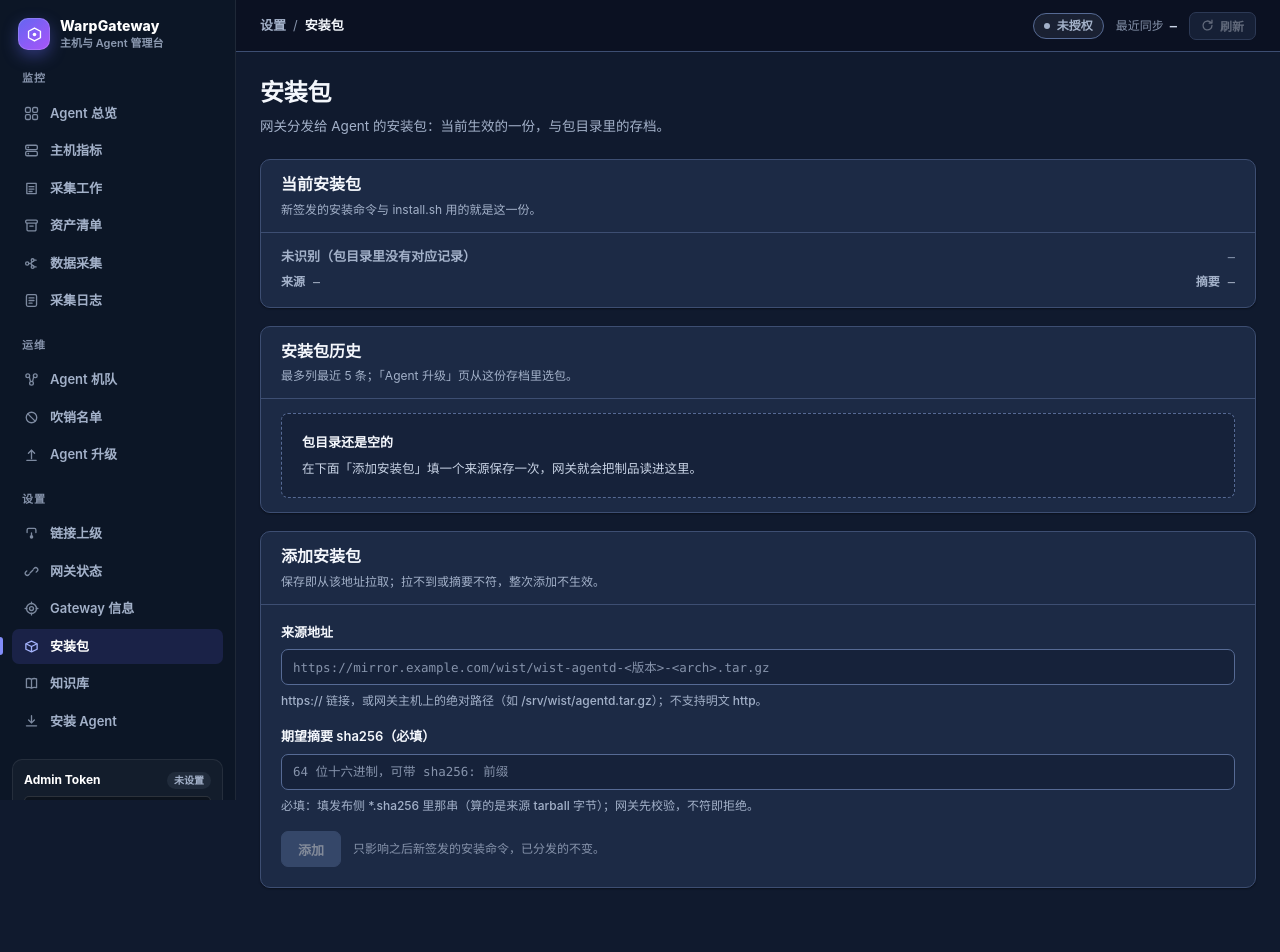
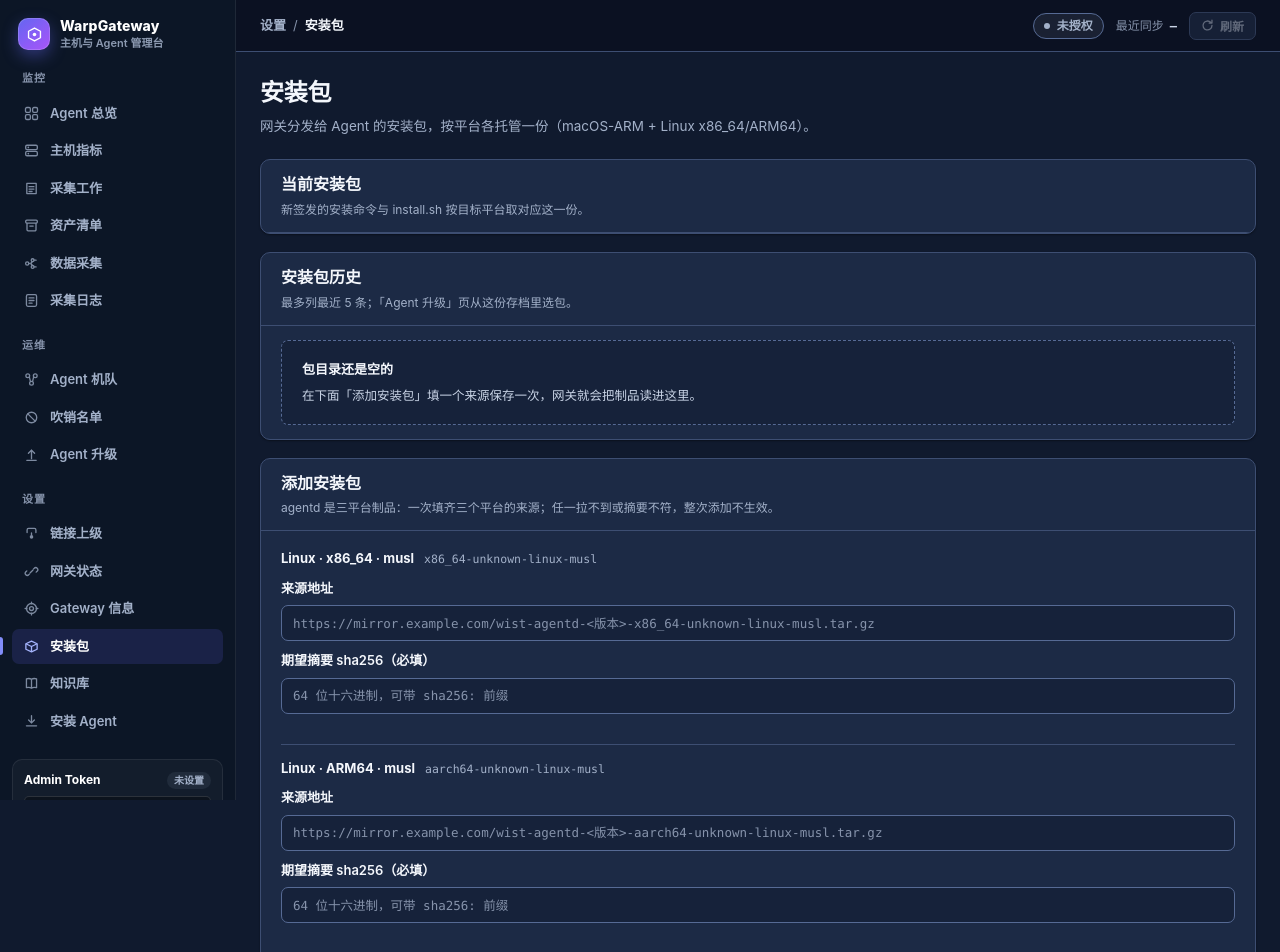
Before and after one commit to dayu-sec/wist-gateway-web, a React (Vite) app: page /install-package in a window 1280 px wide. Shown: the top 952 px of the page. Built offline with nearby package versions, Linux system fonts and the light colour scheme.

Commit message:
feat(install-package): 安装包页改为多平台（对齐 gops 三平台）

```diff
--- a/package.json
+++ b/package.json
@@ -1,7 +1,7 @@
 {
   "name": "wist-gateway-web",
   "private": true,
-  "version": "0.2.0",
+  "version": "0.3.0",
   "type": "module",
   "engines": {
     "node": ">=24"
--- a/src/api/admin.ts
+++ b/src/api/admin.ts
@@ -255,22 +255,30 @@ export interface AgentInstallCode {
  * `packageSha256` / `updatedAt` 为 null 表示从未在管理面添加过。地址仍会返回（网关自己的
  * 分端点，与当前生效值无关，便于页面直接展示）；但**没有添加过就没有可用包**。
  */
-export interface AgentInstallPackage {
-  addressId: string;
+export interface AgentInstallPackagePlatform {
+  /** 目标平台（target-triple，如 `aarch64-apple-darwin`）。 */
+  platform: string;
   packageUrl: string;
   packageSha256: string | null;
   updatedBy: string;
   updatedAt: string | null;
 }
 
+export interface AgentInstallPackage {
+  /** 已录入的平台安装包（每平台一行；空 = 还没添加过）。 */
+  packages: AgentInstallPackagePlatform[];
+}
+
+export interface SetAgentInstallPackageArtifact {
+  platform: string;
+  packageUrl: string;
+  /** 期望摘要（sha256，可带 `sha256:` 前缀）：网关拿块字节核对，不符即拒。 */
+  packageSha256: string;
+}
+
 export interface SetAgentInstallPackageCommand {
-  packageUrl: string;
-  /**
-   * 期望摘要（sha256，可带 `sha256:` 前缀）：网关拿块字节核对，不符即拒。
-   *
-   * **必填**：包的 sha256 是内容身份，缺了就没有可校验的事实来源（页面也按必填拦）。
-   */
-  packageSha256: string;
+  /** 多平台：一次提交各平台一份（缺任一都会被网关整体拒绝）。 */
+  artifacts: SetAgentInstallPackageArtifact[];
   requestedBy?: string;
 }
 
@@ -543,28 +551,34 @@ function normalizeAgentHealth(
 }
 
 export function normalizeAgentInstallPackage(payload: any): AgentInstallPackage {
-  const setting = payload.install_package ?? payload.installPackage ?? payload;
-  return {
-    addressId: requiredString(
-      setting.address_id ?? setting.addressId,
-      "agentInstallPackage.addressId",
-    ),
+  const root = payload.install_package ?? payload.installPackage ?? payload;
+  return {
+    packages: requiredArray(
+      root.packages,
+      "agentInstallPackage.packages",
+    ).map((item, index) => {
+      const at = `agentInstallPackage.packages[${index}]`;
+      const record = requiredRecord(item, at);
+      return {
+        platform: requiredString(record.platform, `${at}.platform`),
         packageUrl: requiredString(
-      setting.package_url ?? setting.packageUrl,
-      "agentInstallPackage.packageUrl",
+          record.package_url ?? record.packageUrl,
+          `${at}.packageUrl`,
         ),
         packageSha256: nullableString(
-      setting.package_sha256 ?? setting.packageSha256 ?? null,
-      "agentInstallPackage.packageSha256",
+          record.package_sha256 ?? record.packageSha256 ?? null,
+          `${at}.packageSha256`,
         ),
         updatedBy: requiredString(
-      setting.updated_by ?? setting.updatedBy,
-      "agentInstallPackage.updatedBy",
+          record.updated_by ?? record.updatedBy,
+          `${at}.updatedBy`,
         ),
         updatedAt: nullableString(
-      setting.updated_at ?? setting.updatedAt ?? null,
-      "agentInstallPackage.updatedAt",
-    ),
+          record.updated_at ?? record.updatedAt ?? null,
+          `${at}.updatedAt`,
+        ),
+      };
+    }),
   };
 }
 
@@ -1164,8 +1178,11 @@ export async function setAgentInstallPackage(
     {
       method: "POST",
       body: JSON.stringify({
-        package_url: command.packageUrl,
-        package_sha256: command.packageSha256.trim(),
+        artifacts: command.artifacts.map((artifact) => ({
+          platform: artifact.platform,
+          package_url: artifact.packageUrl,
+          package_sha256: artifact.packageSha256.trim(),
+        })),
         requested_by: command.requestedBy,
       }),
     },
--- a/src/components/SubsystemAgentPackagePage.module.css
+++ b/src/components/SubsystemAgentPackagePage.module.css
@@ -423,6 +423,46 @@
   font-size: 13px;
 }
 
+/* 多平台录入：每个平台一组（标题 + 来源 + 摘要），组与组之间拉开。 */
+.variantBlock {
+  display: flex;
+  flex-direction: column;
+  gap: 10px;
+  padding: 14px 0;
+  border-top: 1px solid var(--border);
+}
+
+.variantBlock:first-of-type {
+  border-top: none;
+  padding-top: 0;
+}
+
+.variantTitle {
+  display: flex;
+  align-items: baseline;
+  flex-wrap: wrap;
+  gap: 4px 10px;
+}
+
+.variantTitle strong {
+  color: var(--text);
+  font-size: 13px;
+  font-weight: 700;
+}
+
+.variantTitle code {
+  color: var(--text-3);
+  font-family: var(--font-mono);
+  font-size: 11.5px;
+}
+
+/* 跨平台共用的一句字段说明（挂在三组之后）。 */
+.fieldHint {
+  color: var(--text-3);
+  font-size: 12px;
+  line-height: 1.6;
+}
+
 @media (max-width: 560px) {
   .main {
     padding: 22px 16px 40px;
--- a/src/components/SubsystemAgentPackagePage.tsx
+++ b/src/components/SubsystemAgentPackagePage.tsx
@@ -12,13 +12,30 @@ import { RateLimitNotice } from "./RateLimitNotice";
 import { sha256Error } from "../sha256";
 import {
   PACKAGE_HISTORY_DISPLAY_LIMIT,
-  findCurrentPackage,
   isEmptyPackageHistory,
   packageLabel,
   packageShaLabel,
   recentPackages,
 } from "./agentUpgradePackages";
 import styles from "./SubsystemAgentPackagePage.module.css";
+
+/**
+ * agentd 的三个发布平台（target-triple）：网关按平台分别托管安装包。
+ * `id` 与后端包内目录名解析出的 target-triple 一致。
+ */
+const PLATFORM_SLOTS = [
+  { id: "x86_64-unknown-linux-musl", label: "Linux · x86_64 · musl" },
+  { id: "aarch64-unknown-linux-musl", label: "Linux · ARM64 · musl" },
+  { id: "aarch64-apple-darwin", label: "macOS · ARM" },
+] as const;
+
+const PLATFORM_LABELS: Record<string, string> = Object.fromEntries(
+  PLATFORM_SLOTS.map((slot) => [slot.id, slot.label]),
+);
+
+function platformLabel(platform: string): string {
+  return PLATFORM_LABELS[platform] ?? platform;
+}
 
 /** 读取当前设置失败时的提示。 */
 function loadErrorMessage(error: unknown): string {
@@ -104,14 +121,12 @@ function PackageHistoryRow({ pkg }: { pkg: InstallPackageView }) {
 /**
  * 「安装包」页（路由 `/install-package`）：网关分发给 Agent 的安装包。
  *
+ * **按平台**管理（agentd 是平台专用制品）：macOS-ARM + Linux x86_64/ARM64 各一份。
  * 三张卡按「现在是什么 → 有过什么 → 怎么加」排：
- * ① 当前安装包 —— 只读。新签发的安装命令与 install.sh 用的就是这一份；版本 / 架构只有在包目录里
- *    按**摘要**对齐到记录才报得出来（录入时来源与摘要同一次写进设置与包目录，摘要是唯一的公共键，
- *    见 `findCurrentPackage`）。没添加过 = **没有可用包**（网关没有内置包这条退路），安装命令会明确报错。
- * ② 安装包历史 —— 网关包目录里添加过的制品，最多列最近 5 条；「Agent 升级」页从这份存档里选包，
- *    那一页不受这一屏的显示上限影响。
- * ③ 添加安装包 —— 填来源地址（本机绝对路径或 https）后保存：网关先拉到本地，成功才落库并成为
- *    当前分发包；拉不到或摘要不符整次添加都不生效，既不落库也不覆盖已有缓存。
+ * ① 当前安装包 —— 只读，逐平台列出当前生效的那一份（没添加过的平台即缺件，对应平台的新装会明确报错）。
+ * ② 安装包历史 —— 网关包目录里添加过的制品，最多列最近 5 条；「Agent 升级」页从这份存档里选包。
+ * ③ 添加安装包 —— 每个平台填来源地址（本机绝对路径或 https）后**一次提交三平台**：任一拉不到
+ *    或摘要不符，整次添加都不生效（既不落库也不覆盖已有缓存）。
  *
  * 文案分工：页头只交代这一页管什么，卡头一行说明讲该卡的状态语义，影响面归按钮旁的 hint，
  * 细节归字段自己的小字 —— 同一机制在一屏里最多出现两次。
@@ -122,48 +137,64 @@ export function SubsystemAgentPackagePage() {
   const packages = useInstallPackages();
   const queryClient = useQueryClient();
 
-  const [packageUrl, setPackageUrl] = useState("");
-  // 两个框都不预填、成功后也都清空：这张卡的语义是**添加一个新包**，框里应该只有「这次要录入什么」。
-  // 预填当前来源会让「添加」读起来像「把当前这份再存一次」；留上一次的输入则会让它看起来像个现值。
-  // 摘要框本来就只描述**这一次**的期望值，留着旧值下次必被拿去校验新内容而误报。
-  const [packageSha256, setPackageSha256] = useState("");
-  const [packageShaError, setPackageShaError] = useState<string | null>(null);
+  const blankRows = () =>
+    PLATFORM_SLOTS.map((slot) => ({ platform: slot.id, url: "", sha256: "" }));
+  const [rows, setRows] = useState(blankRows);
+  // 两个框都不预填、成功后也都清空：这张卡的语义是**添加一个新包**。
+  const [rowErrors, setRowErrors] = useState<(string | null)[]>(() =>
+    PLATFORM_SLOTS.map(() => null),
+  );
 
   const setting = installPackage.data ?? null;
-  const currentSha256 = setting?.packageSha256 ?? null;
-  // 后端用 `updatedAt === null` 报「从未添加过」（此时 url 为空串、摘要为 null），
-  // 与「设置了一个空值」区分开。
-  const currentIsUnset = setting !== null && setting.updatedAt === null;
+  const current = setting?.packages ?? [];
+  // 后端用「packages 为空」报「从未添加过」。
+  const currentIsUnset = setting !== null && current.length === 0;
   const history = packages.data ?? [];
-  // 当前生效的那一份在包目录里的记录：只有它能补出版本 / 架构。
-  const currentPackage = findCurrentPackage(history, currentSha256);
   const recentHistory = recentPackages(history, PACKAGE_HISTORY_DISPLAY_LIMIT);
 
-  const canSubmitPackage =
-    packageUrl.trim().length > 0 && !setInstallPackage.isPending;
+  const canSubmitPackage = !setInstallPackage.isPending;
+
+  function updateRow(
+    index: number,
+    patch: Partial<{ url: string; sha256: string }>,
+  ) {
+    setRows((current) =>
+      current.map((row, i) => (i === index ? { ...row, ...patch } : row)),
+    );
+  }
+
+  function setRowError(index: number, message: string | null) {
+    setRowErrors((current) =>
+      current.map((value, i) => (i === index ? message : value)),
+    );
+  }
 
   function handlePackageSubmit(event: FormEvent<HTMLFormElement>) {
     event.preventDefault();
     if (!canSubmitPackage) return;
-    const digest = packageSha256.trim();
-    // 摘要是**必填**：提交前先拦一道，省一次注定 400 的往返，并当场说清哪里不对。
-    const error = sha256Error(digest);
-    if (error) {
-      setPackageShaError(error);
+    // 三平台都必填且摘要格式正确，否则当场拦下（省一次注定 400 的往返）。
+    const nextErrors = rows.map((row) => {
+      if (!row.url.trim()) return "请填写该平台的来源地址。";
+      return sha256Error(row.sha256.trim());
+    });
+    if (nextErrors.some((message) => message)) {
+      setRowErrors(nextErrors);
       return;
     }
-    setPackageShaError(null);
+    setRowErrors(PLATFORM_SLOTS.map(() => null));
     setInstallPackage.mutate(
       {
-        packageUrl: packageUrl.trim(),
-        packageSha256: digest,
+        artifacts: rows.map((row) => ({
+          platform: row.platform,
+          packageUrl: row.url.trim(),
+          packageSha256: row.sha256.trim(),
+        })),
       },
       {
         onSuccess: () => {
-          // 这一次的输入已经用掉了：清空两个框，让「添加」复位于一个空表单。
-          setPackageUrl("");
-          setPackageSha256("");
-          setPackageShaError(null);
+          // 这一次的输入已经用掉了：清空表单，让「添加」复位于一个空表单。
+          setRows(blankRows());
+          setRowErrors(PLATFORM_SLOTS.map(() => null));
           // 添加会把制品录进包目录 → 历史列表与「当前安装包」都要跟着刷新。
           // （当前值那条查询由 useSetAgentInstallPackage 自己失效，这里只管包目录。）
           void queryClient.invalidateQueries({
@@ -180,7 +211,8 @@ export function SubsystemAgentPackagePage() {
         <header className={styles.pageHeader}>
           <h1 className={styles.pageTitle}>安装包</h1>
           <p className={styles.pageSummary}>
-            网关分发给 Agent 的安装包：当前生效的一份，与包目录里的存档。
+            网关分发给 Agent 的安装包，按平台各托管一份（macOS-ARM + Linux
+            x86_64/ARM64）。
           </p>
         </header>
 
@@ -190,7 +222,7 @@ export function SubsystemAgentPackagePage() {
         >
           <header className={styles.cardHead}>
             <h2 id="install-package-current">当前安装包</h2>
-            <p>新签发的安装命令与 install.sh 用的就是这一份。</p>
+            <p>新签发的安装命令与 install.sh 按目标平台取对应这一份。</p>
           </header>
 
           {installPackage.isLoading || installPackage.isError ? (
@@ -204,62 +236,44 @@ export function SubsystemAgentPackagePage() {
             <div className={styles.packageEmpty}>
               <strong>还没有可用的安装包</strong>
               <span>
-                网关没添加过安装包，新签发的安装命令与 install.sh 这时候会明确报错（不会默默用一个旧包）。在下面填来源添加一份即可。
+                网关没添加过安装包，新签发的安装命令与 install.sh
+                这时候会明确报错（不会默默用一个旧包）。在下面按平台添加即可。
               </span>
             </div>
           ) : (
-            /* 两行：上行「是哪一份」（版本 · 架构 + 生效时间），下行「从哪来」（来源 + 摘要）。
-               四行 dt/dd 会把一张纯只读的卡铺得比下面的录入表单还高，而它要回答的只有这两问。 */
-            <div className={styles.currentBody}>
-              <div className={styles.currentLine}>
-                {currentPackage ? (
-                  <span className={styles.currentLabel}>
-                    {packageLabel(currentPackage)}
+            <ul className={styles.packageList}>
+              {current.map((entry) => (
+                <li key={entry.platform} className={styles.packageRow}>
+                  <div className={styles.packageRowTop}>
+                    <span className={styles.packageLabel}>
+                      {platformLabel(entry.platform)}
                     </span>
-                ) : (
-                  <span className={styles.currentUnknown}>
-                    未识别（包目录里没有对应记录）
-                  </span>
-                )}
-                <span className={styles.currentTime}>
-                  {timestampText(setting?.updatedAt ?? null)}
-                  {setting?.updatedBy ? ` · ${setting.updatedBy}` : ""}
+                    <span className={styles.packageTime}>
+                      {timestampText(entry.updatedAt)}
+                      {entry.updatedBy ? ` · ${entry.updatedBy}` : ""}
                     </span>
                   </div>
-              <div className={styles.currentMeta}>
-                {/* 来源与摘要各成一组：两组之间的间距要明显大于组内标签与值的间距，
-                    否则四个成对的词会连成一串读不出配对关系。来源可长可短，由它让位。 */}
-                <span className={`${styles.metaGroup} ${styles.metaGroupSource}`}>
-                  <span className={styles.metaLabel}>来源</span>
+                  <div className={styles.packageRowMeta}>
                     <span
-                    className={styles.metaValue}
-                    title={setting?.packageUrl ?? ""}
+                      className={styles.packageSource}
+                      title={entry.packageUrl}
                     >
-                    {setting?.packageUrl || "—"}
+                      {entry.packageUrl || "—"}
                     </span>
-                  {setting?.packageUrl ? (
+                    {entry.packageUrl ? (
                       <CopyButton
-                      text={setting.packageUrl}
+                        text={entry.packageUrl}
                         label="复制"
                         className={styles.inlineCopyButton}
                       />
                     ) : null}
-                </span>
-                <span className={`${styles.metaGroup} ${styles.metaGroupSha}`}>
-                  <span className={styles.metaLabel}>摘要</span>
-                  <span className={styles.metaSha} title={currentSha256 ?? ""}>
-                    {packageShaLabel(currentSha256)}
-                  </span>
-                  {currentSha256 ? (
-                    <CopyButton
-                      text={currentSha256}
-                      label="复制"
-                      className={styles.inlineCopyButton}
-                    />
-                  ) : null}
+                    <span className={styles.packageSha}>
+                      {packageShaLabel(entry.packageSha256)}
                     </span>
                   </div>
-            </div>
+                </li>
+              ))}
+            </ul>
           )}
         </section>
 
@@ -314,48 +328,60 @@ export function SubsystemAgentPackagePage() {
         <section className={styles.card} aria-labelledby="install-package-add">
           <header className={styles.cardHead}>
             <h2 id="install-package-add">添加安装包</h2>
-            <p>保存即从该地址拉取；拉不到或摘要不符，整次添加不生效。</p>
+            <p>
+              agentd 是三平台制品：一次填齐三个平台的来源；任一拉不到或摘要不符，整次添加不生效。
+            </p>
           </header>
 
           <form className={styles.form} onSubmit={handlePackageSubmit}>
+            {PLATFORM_SLOTS.map((slot, index) => (
+              <div key={slot.id} className={styles.variantBlock}>
+                <div className={styles.variantTitle}>
+                  <strong>{slot.label}</strong>
+                  <code>{slot.id}</code>
+                </div>
                 <label className={styles.field}>
                   <span>来源地址</span>
                   <input
                     type="text"
-                value={packageUrl}
-                onChange={(event) => setPackageUrl(event.target.value)}
-                placeholder="https://mirror.example.com/wist/wist-agentd-<版本>-<arch>.tar.gz"
+                    value={rows[index].url}
+                    onChange={(event) => {
+                      updateRow(index, { url: event.target.value });
+                      if (rowErrors[index]) setRowError(index, null);
+                    }}
+                    placeholder={`https://mirror.example.com/wist-agentd-<版本>-${slot.id}.tar.gz`}
                     autoComplete="off"
                     required
                   />
-              <small>
-                https:// 链接，或网关主机上的绝对路径（如 /srv/wist/agentd.tar.gz）；不支持明文 http。
-              </small>
                 </label>
                 <label className={styles.field}>
                   <span>期望摘要 sha256（必填）</span>
                   <input
                     type="text"
-                value={packageSha256}
+                    value={rows[index].sha256}
                     onChange={(event) => {
-                  setPackageSha256(event.target.value);
-                  if (packageShaError) setPackageShaError(null);
+                      updateRow(index, { sha256: event.target.value });
+                      if (rowErrors[index]) setRowError(index, null);
                     }}
                     placeholder="64 位十六进制，可带 sha256: 前缀"
                     autoComplete="off"
                     spellCheck={false}
                     required
-                aria-invalid={packageShaError ? true : undefined}
+                    aria-invalid={rowErrors[index] ? true : undefined}
                   />
-              <small>
-                必填：填发布侧 *.sha256 里那串（算的是来源 tarball 字节）；网关先校验，不符即拒绝。
-              </small>
                 </label>
-            {packageShaError ? (
+                {rowErrors[index] ? (
                   <div className={styles.errorBanner} role="alert">
-                {packageShaError}
+                    {rowErrors[index]}
                   </div>
                 ) : null}
+              </div>
+            ))}
+            <small className={styles.fieldHint}>
+              https:// 链接，或网关主机上的绝对路径（如
+              /srv/wist/agentd.tar.gz）；不支持明文 http。摘要填发布侧 *.sha256
+              里那串，网关先校验，不符即拒。
+            </small>
             {setInstallPackage.isError ? (
               <div className={styles.errorBanner} role="alert">
                 {packageAddErrorMessage(setInstallPackage.error)}
@@ -363,7 +389,7 @@ export function SubsystemAgentPackagePage() {
             ) : null}
             {setInstallPackage.isSuccess ? (
               <div className={styles.formNotice} role="status">
-                {`已添加：网关已从该来源拉取到本地，并设为当前分发包${setInstallPackage.data.packageSha256 ? `（制品摘要 ${setInstallPackage.data.packageSha256}）` : ""}。`}
+                {`已添加：网关已从这些来源拉取到本地，并按平台设为当前分发包（共 ${setInstallPackage.data?.packages.length ?? 0} 个平台）。`}
               </div>
             ) : null}
             <div className={styles.formActions}>
@@ -372,7 +398,7 @@ export function SubsystemAgentPackagePage() {
                 className={styles.primaryButton}
                 disabled={!canSubmitPackage}
               >
-                {setInstallPackage.isPending ? "正在添加…" : "添加"}
+                {setInstallPackage.isPending ? "正在添加…" : "添加三平台"}
               </button>
               <span className={styles.actionHint}>
                 只影响之后新签发的安装命令，已分发的不变。
```
Also changed, not shown: version.txt, 2 other files (tests, documents, lock files or other folders). Lines whose indentation alone changed are shown as unchanged.
